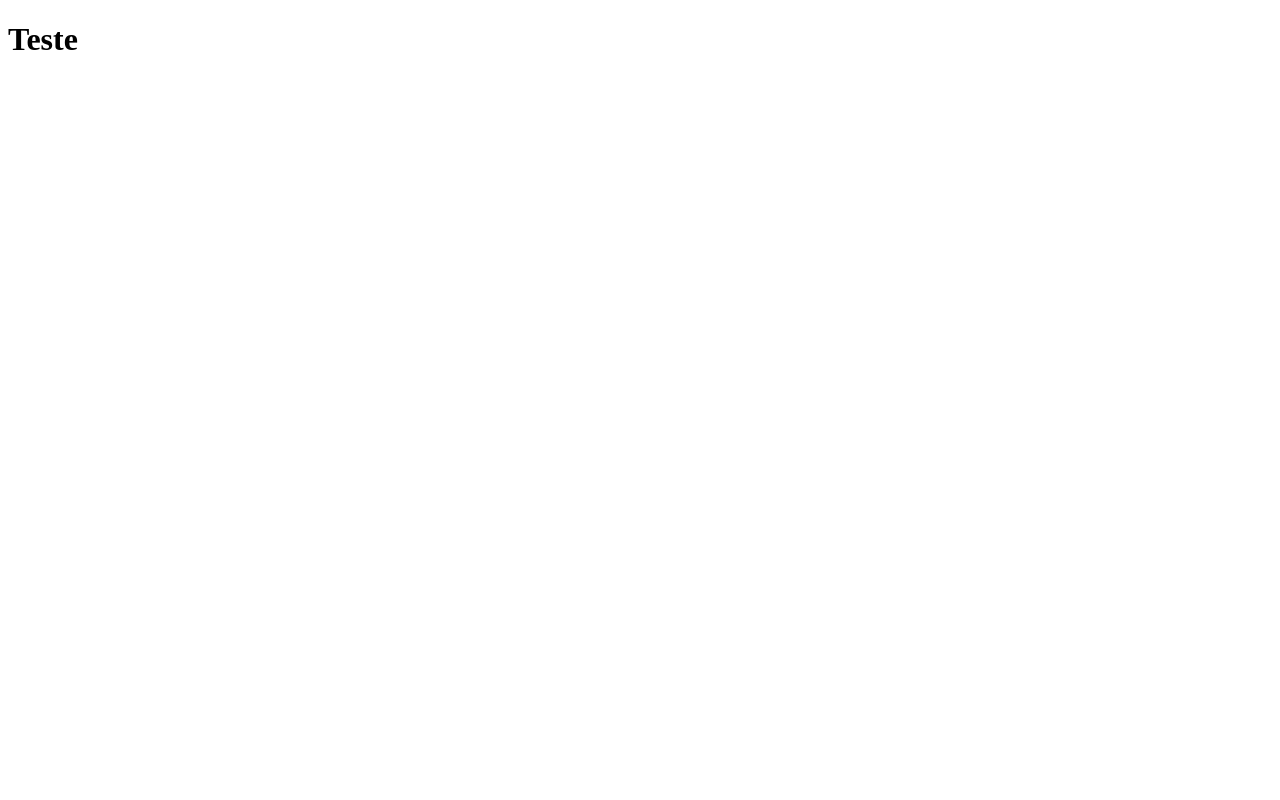
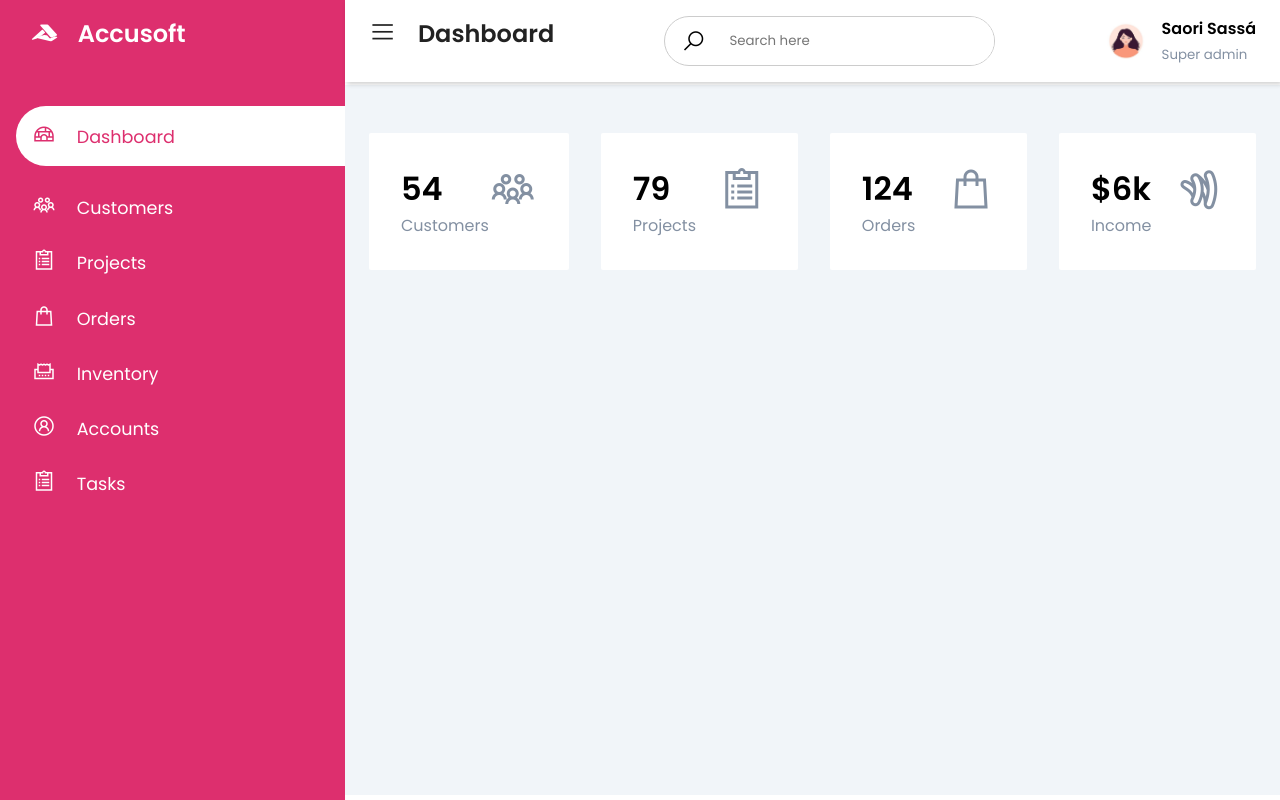
Before and after one commit to lilian-rangel/Projeto-Dashboard, a plain HTML site: page index.html in a window 1280 px wide. Drawn offline with nearby package versions, Linux system fonts and the light colour scheme.

Commit message:
:construction: feat: cria estrutura html| estiliza sidebar e header

```diff
--- a/assets/css/styles.css
+++ b/assets/css/styles.css
@@ -0,0 +1,159 @@
+@import url('https://fonts.googleapis.com/css2?family=Poppins:wght@300;400;500;600&display=swap');
+
+:root {
+    --main-color: #DD2F6E;
+    --color-dark: #1D2231;
+    --text-grey: #8390A2;
+}
+
+* {
+    padding: 0;
+    margin: 0;
+    box-sizing: border-box;
+    list-style-type: none;
+    text-decoration: none;
+    font-family: 'Poppins', sans-serif;
+}
+
+.sidebar {
+    width: 345px;
+    position: fixed;
+    left: 0;
+    top: 0;
+    height: 100%;
+    background: var(--main-color);
+    z-index: 100;
+}
+
+.sidebar-brand {
+    height: 90px;
+    padding: 1rem 0 1rem 2rem;
+    color: #fff;
+}
+
+.sidebar-brand span {
+    display: inline-block;
+    padding-right: 1rem;
+}
+
+.sidebar-menu {
+    margin-top: 1rem;
+}
+
+.sidebar-menu li {
+    width: 100%;
+    margin-bottom: 1.7rem;
+    padding-left: 1rem;
+}
+
+.sidebar-menu a {
+    padding-left: 1rem;
+    display: block;
+    color: #fff;
+    font-size: 1.1rem;
+}
+
+.sidebar-menu a.active {
+    background: #fff;
+    padding-top: 1rem;
+    padding-bottom: 1rem;
+    color: var(--main-color);
+    border-radius: 30px 0 0 30px;
+}
+
+.sidebar-menu a span:first-child {
+    font-size: 1.5rem;
+    padding-right: 1rem;
+}
+
+.main-content {
+    margin-left: 345px;
+}
+
+header {
+    display: flex;
+    justify-content: space-between;
+    padding: 1rem 1.5rem;
+    box-shadow: 2px 2px 5px rgba(0 , 0, 0, 0.2);
+    position: fixed;
+    left: 345px;
+    width: calc(100% - 345px);
+    top: 0;
+    z-index: 100;
+}
+
+header h2 {
+    color: #222;
+}
+
+header label span {
+    font-size: 1.7rem;
+    padding-right: 1rem ;
+}
+
+.search-wrapper {
+    border: 1px solid #ccc;
+    border-radius: 30px;
+    height: 50px;
+    display: flex;
+    align-items: center;
+    overflow-x: hidden;
+}
+
+.search-wrapper span {
+    display: inline-block;
+    padding: 0 1rem;
+    font-size: 1.5rem;
+}
+
+.search-wrapper input {
+    height: 100%;
+    padding: 0.5rem;
+    border: none;
+    outline: none;
+}
+
+.user-wrapper {
+    display: flex;
+    align-items: center;
+}
+
+.user-wrapper img {
+    border-radius: 50%;
+    margin-right: 1rem;
+}
+
+.user-wrapper small {
+    display: inline-block;
+    color: var(--text-grey);
+}
+
+main {
+    margin-top: 85px;
+    padding: 2rem 1.5rem;
+    background: #f1f5f9;
+    min-height: calc(100vh - 90px);
+}
+
+.cards {
+    display: grid;
+    grid-template-columns: repeat(4, 1fr);
+    grid-gap: 2rem;
+    margin-top: 1rem;
+}
+
+.card-single {
+    display: flex;
+    justify-content: space-between;
+    background: #fff;
+    padding: 2rem;
+    border-radius: 2px;
+}
+
+.card-single span:last-child {
+    color: var(--text-grey);
+}
+
+.card-single span:first-child {
+    font-size: 3rem;
+}
--- a/index.html
+++ b/index.html
@@ -4,12 +4,124 @@
     <meta charset="UTF-8">
     <meta http-equiv="X-UA-Compatible" content="IE=edge">
     <meta name="viewport" content="width=device-width, initial-scale=1.0">
-    <title>Dashboard responsivo</title>
+    <title>Accusoft admin</title>
 
-    <!--Link pro css-->
+    <!--Line Awesome-->
+    <link rel="stylesheet"
+    href="https://maxst.icons8.com/vue-static/landings/line-awesome/line-awesome/1.3.0/css/line-awesome.min.css">
+    <!--CSS-->
     <link rel="stylesheet" href="./assets/css/styles.css">
+
 </head>
 <body>
-   <h1>Teste</h1>
+
+    <div class="sidebar">
+        <div class="sidebar-brand">
+            <h2><span class="lab la-accusoft"></span> Accusoft</h2>
+        </div>
+
+        <div class="sidebar-menu">
+            <ul>
+                <li>
+                    <a href="" class="active"><span class="las la-igloo"></span>
+                    <span>Dashboard</span></a>
+                </li>
+                <li>
+                    <a href=""><span class="las la-users"></span>
+                    <span>Customers</span></a>
+                </li>
+                <li>
+                    <a href=""><span class="las la-clipboard-list"></span>
+                    <span>Projects</span></a>
+                </li>
+                <li>
+                    <a href=""><span class="las la-shopping-bag"></span>
+                    <span>Orders</span></a>
+                </li>
+                <li>
+                    <a href=""><span class="las la-receipt"></span>
+                    <span>Inventory</span></a>
+                </li>
+                <li>
+                    <a href=""><span class="las la-user-circle"></span>
+                    <span>Accounts</span></a>
+                </li>
+                <li>
+                    <a href=""><span class="las la-clipboard-list"></span>
+                    <span>Tasks</span></a>
+                </li>
+            </ul>
+        </div>
+    </div>
+
+    <div class="main-content">
+        <header>
+            <h2>
+                <label for="">
+                    <span class="las la-bars"></span>
+                </label>
+
+                Dashboard
+            </h2>
+
+            <div class="search-wrapper">
+                <span class="las la-search"></span>
+                <input type="search" placeholder="Search here" />
+            </div>
+
+            <div class="user-wrapper">
+                <img src="./assets/img/user.jpg" width="40px" height="40px" alt="user">
+                <div>
+                    <h4>Saori Sassá</h4>
+                    <small>Super admin</small>
+                </div>
+            </div>
+        </header>
+
+        <main>
+
+            <div class="cards">
+                <div class="card-single">
+                    <div>
+                        <h1>54</h1>
+                        <span>Customers</span>
+                    </div>
+                    <div>
+                        <span class="las la-users"></span>
+                    </div>
+                </div>
+                <div class="card-single">
+                    <div>
+                        <h1>79</h1>
+                        <span>Projects</span>
+                    </div>
+                    <div>
+                        <span class="las la-clipboard-list"></span>
+                    </div>
+                </div>
+                <div class="card-single">
+                    <div>
+                        <h1>124</h1>
+                        <span>Orders</span>
+                    </div>
+                    <div>
+                        <span class="las la-shopping-bag"></span>
+                    </div>
+                </div>
+                <div class="card-single">
+                    <div>
+                        <h1>$6k</h1>
+                        <span>Income</span>
+                    </div>
+                    <div>
+                        <span class="lab la-google-wallet"></span>
+                    </div>
+                </div>
+            </div>
+
+        </main>
+    </div>
+
+
 </body>
 </html>
```
Also changed, not shown: assets/img/user.jpg (added).
